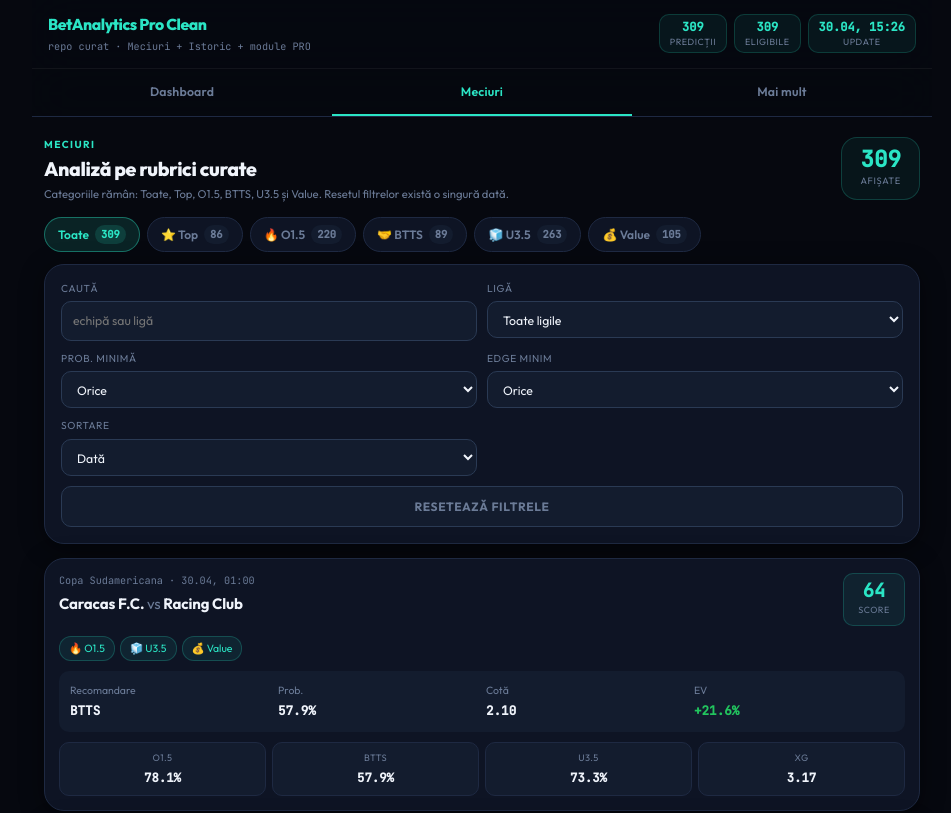
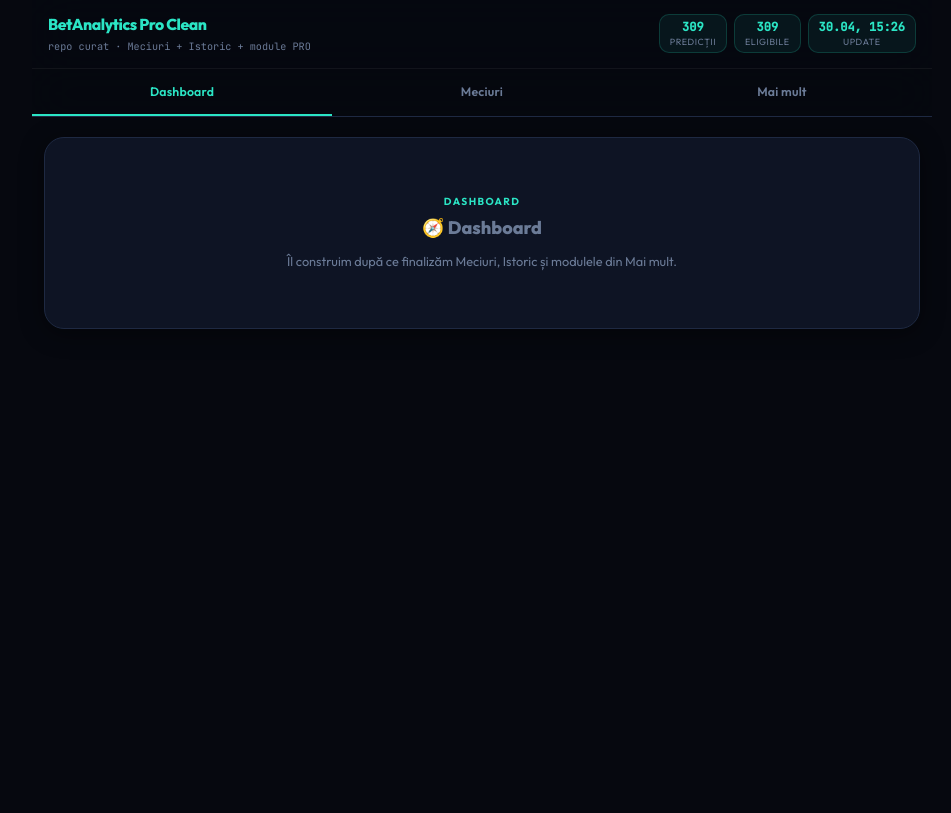
Before and after one commit to Balty1991/BetAnalyticsProClean, a React (Vite) app: page / in a window 1280 px wide. Shown: the top 813 px of the page, without its empty margins (158-1109 px from the left). Built offline with nearby package versions, Linux system fonts and the light colour scheme.

Commit message:
Use recommendation log when predictions file is empty

```diff
--- a/src/App.jsx
+++ b/src/App.jsx
@@ -9,7 +9,7 @@
 import { enrichMatchesWithCriteria } from './logic/matchCriteria.js';
 
 export default function App() {
-  const [activeTab, setActiveTab] = useState('matches');
+  const [activeTab, setActiveTab] = useState('dashboard');
   const [rawData, setRawData] = useState(null);
   const [loadState, setLoadState] = useState({ loading: true, error: '' });
 
@@ -30,17 +30,22 @@
     return () => { cancelled = true; };
   }, []);
 
-  const matches = useMemo(() => {
-    const predictions = rawData?.predictions || [];
-    const normalized = predictions.map(normalizeMatch).filter(Boolean);
-    return enrichMatchesWithCriteria(normalized, rawData?.modelBenchmarks || {});
+  const matchSource = useMemo(() => {
+    const predictions = Array.isArray(rawData?.predictions) ? rawData.predictions : [];
+    if (predictions.length) return predictions;
+    return Array.isArray(rawData?.recommendationLog) ? rawData.recommendationLog : [];
   }, [rawData]);
 
+  const matches = useMemo(() => {
+    const normalized = matchSource.map(normalizeMatch).filter(Boolean);
+    return enrichMatchesWithCriteria(normalized, rawData?.modelBenchmarks || {});
+  }, [rawData, matchSource]);
+
   const appMeta = useMemo(() => ({
-    predictions: rawData?.predictions?.length || 0,
+    predictions: matchSource.length,
     eligible: matches.filter((m) => m.analysisState === 'ELIGIBLE').length,
     updatedAt: rawData?.fullHistoryMeta?.updated_at || rawData?.proIntelligence?.updated_at || null
-  }), [rawData, matches]);
+  }), [rawData, matches, matchSource]);
 
   return (
     <div className="app-shell">
```
